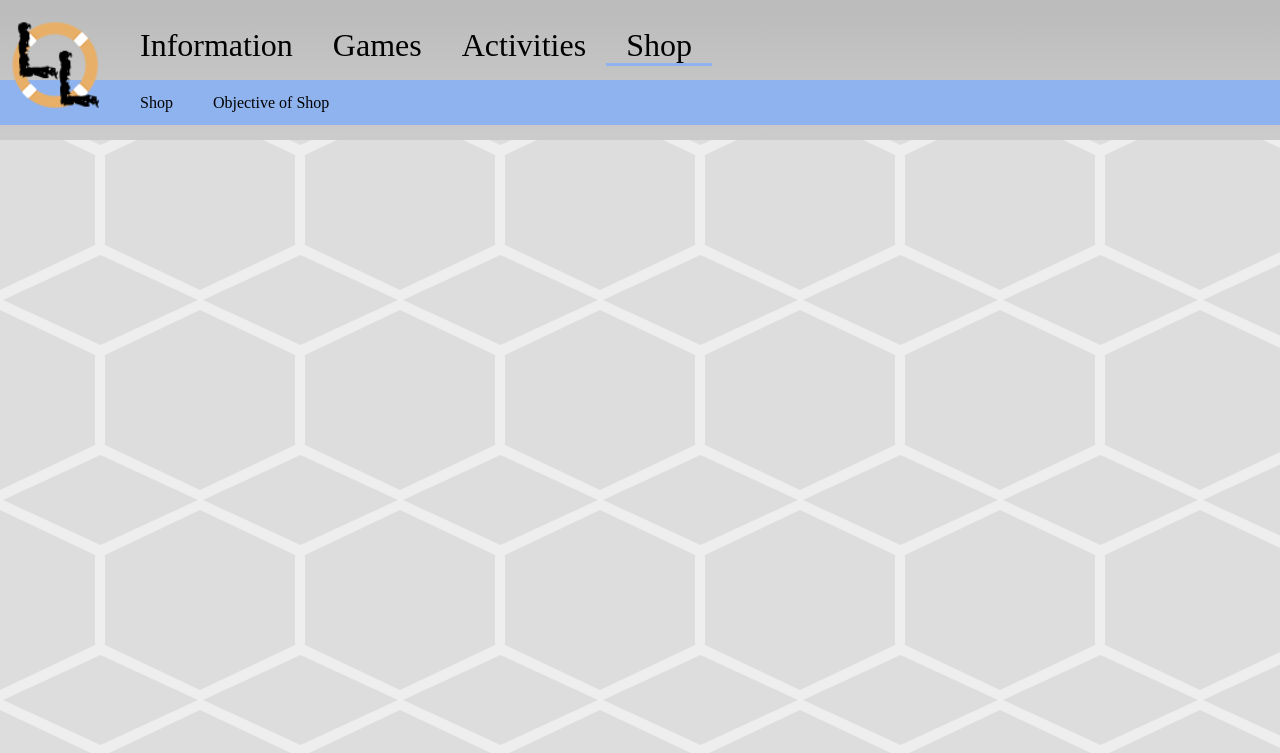
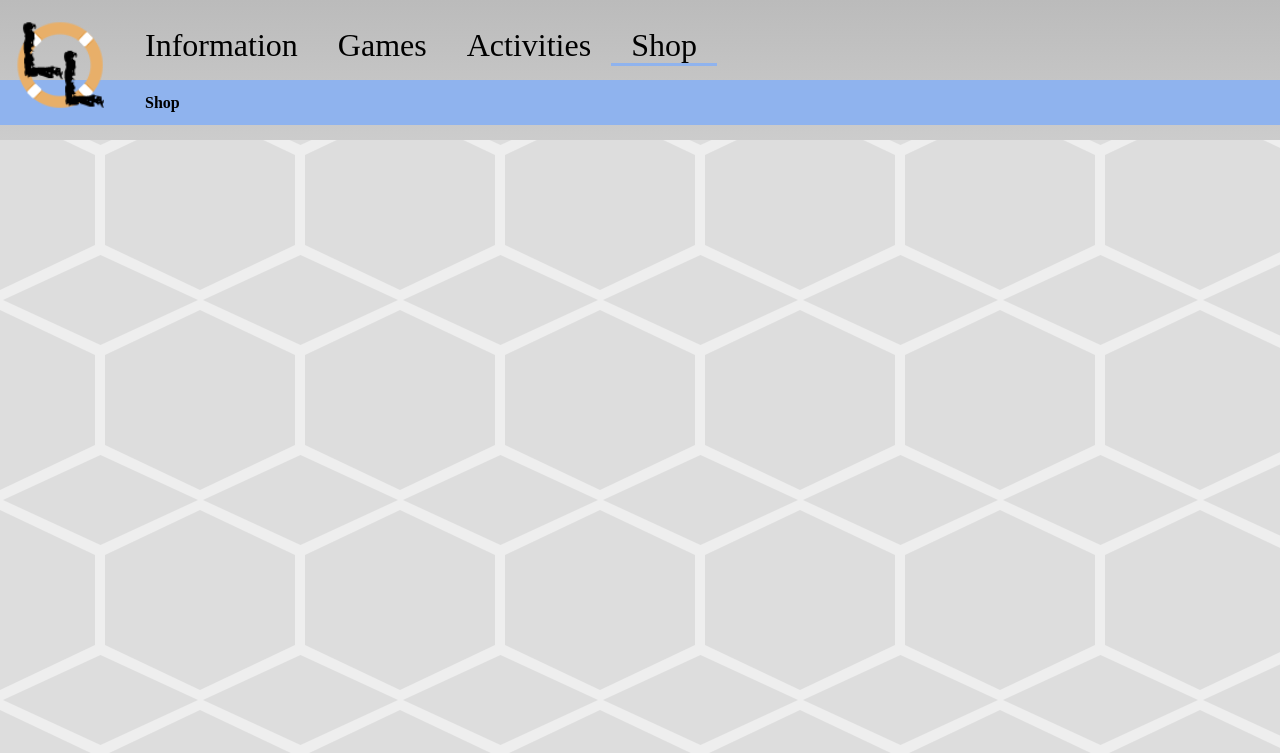
Before and after one commit to TommyBrader/lockdown-lifesavers, a plain HTML site: page sections/shop/shop-shop.html in a window 1280 px wide. Shown: the top 753 px of the page. Drawn offline with Linux system fonts and the light colour scheme.

Commit message:
alter nav bar

```diff
--- a/index-script.js
+++ b/index-script.js
@@ -35,7 +35,7 @@ const sections = [
     saturation: '74',
     lightness: '75',
     message: 'The Shop is your number one source for all your irl lockdown needs',
-    subsections: ['Shop', "Objective of Shop"]
+    subsections: ['Shop']
   },
 ]
 
--- a/sections/global-styles.css
+++ b/sections/global-styles.css
@@ -17,7 +17,7 @@ body,
   display: flex;
   justify-content: flex-start;
   flex-grow: 1;
-  margin-left: 120px;
+  margin-left: 125px;
 }
 
 #main-nav {
@@ -52,11 +52,6 @@ body,
   color: #ffffff;
 }
 
-#main-pages,
-#secondary-pages {
-  margin-left: 10px;
-}
-
 #secondary-nav {
   height: 45px;
   display: flex;
@@ -82,5 +77,5 @@ body,
   height: 90px;
   position: absolute;
   top: -60px;
-  left: 10px;
+  left: 15px;
 }
--- a/sections/navigation-script.js
+++ b/sections/navigation-script.js
@@ -22,13 +22,14 @@ const sections = [
     name: 'Shop',
     color: '#8FB3EE',
     message: 'The Shop is your number one source for all your irl lockdown needs',
-    subsections: ['Shop', "Objective of Shop"]
+    subsections: ['Shop']
   },
 ]
 
 let currentPath = window.location.pathname
 let currentPage = currentPath.split('/').pop()
 let currentSection = currentPage.split('-')[0]
+let currentSubSection = (currentPage.split('-')[1]).split('.')[0]
 
 function createMainNav() {
   let header = document.querySelector('#header')
@@ -58,10 +59,14 @@ function createSecondaryNav() {
   let secondaryNav = document.createElement('nav')
   secondaryNav.setAttribute('id', 'secondary-nav')
   header.appendChild(secondaryNav)
+  let logoTag = document.createElement('a')
+  logoTag.setAttribute('href', '../../index.html')
+  secondaryNav.appendChild(logoTag)
   let logo = document.createElement('img')
   logo.setAttribute('src', '../../images/ll-logo-small.png')
   logo.setAttribute('id', 'll-logo')
-  secondaryNav.appendChild(logo)
+  logo.setAttribute('alt', 'Lockdown Lifesavers Small Logo')
+  logoTag.appendChild(logo)
   let pages = document.createElement('ul')
   pages.setAttribute('id', 'secondary-pages')
   secondaryNav.appendChild(pages)
@@ -79,6 +84,10 @@ function createSecondaryNav() {
         pageLink.textContent = sections[i].subsections[j]
         pageList.appendChild(pageLink)
         secondaryNav.style.backgroundColor = sections[i].color
+        if (subName === currentSubSection) {
+          // pageLink.style.color = 'white'
+          pageLink.style.fontWeight = 'bold'
+        }
       }
     }
   }
```
Also changed, not shown: index.html (+5 -1 lines).
